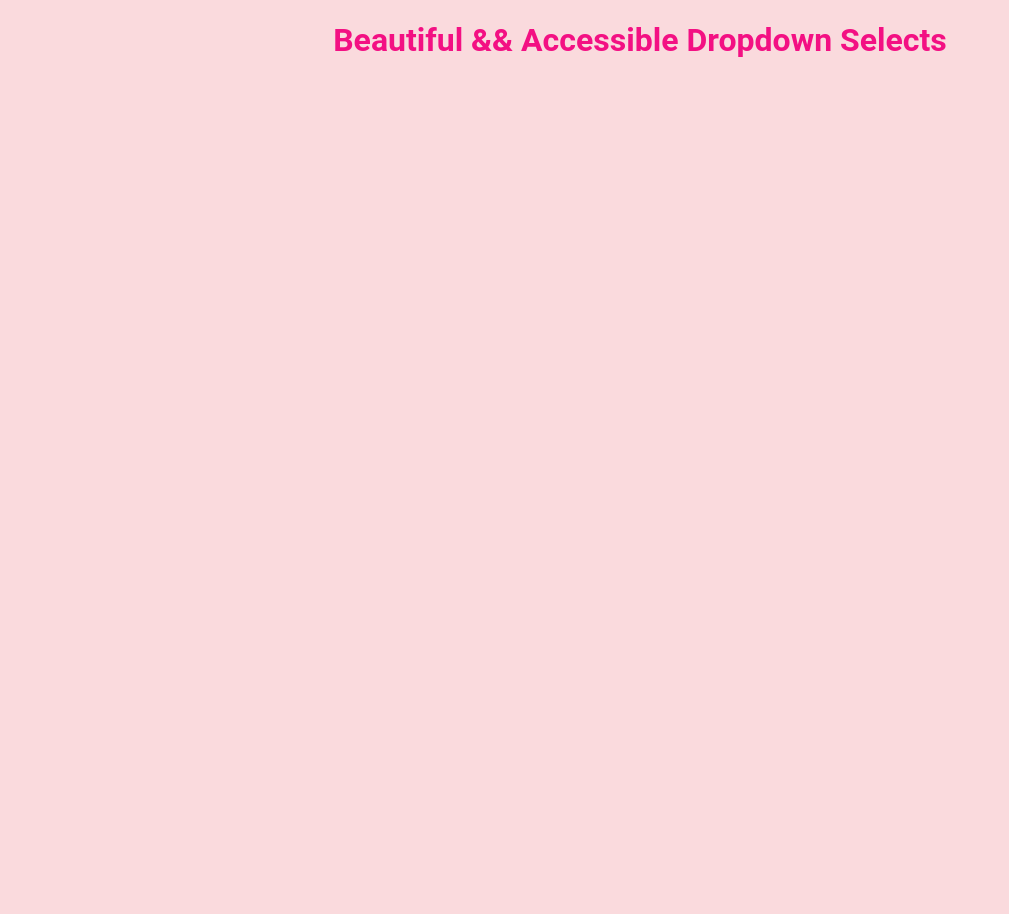
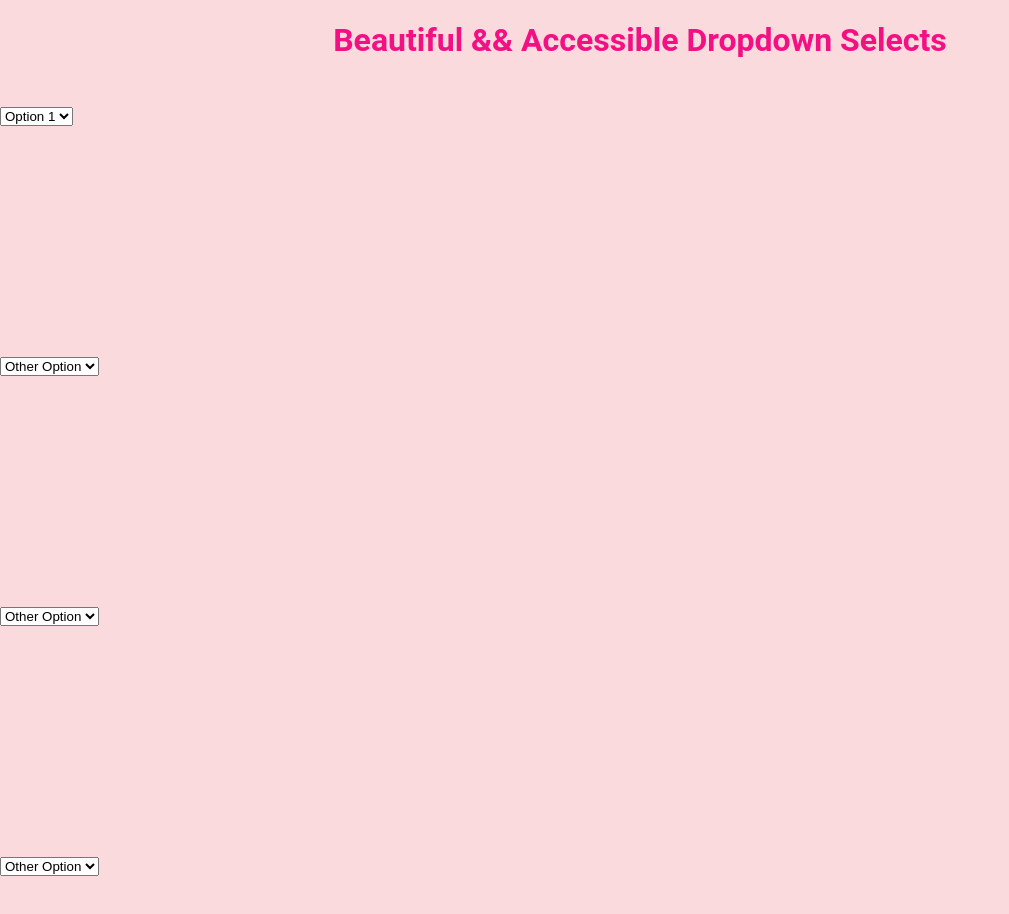
Before and after one commit to seligmar/dropdown-select, a plain HTML site: page index.html in a window 1280 px wide. Shown: the whole page, without its empty margins (0-1009 px from the left). Drawn offline with Linux system fonts and the light colour scheme.

Commit message:
began creating dropdowns

```diff
--- a/index.html
+++ b/index.html
@@ -12,12 +12,16 @@
   <body class="home" >
     <h1 class="hero-text">Beautiful && Accessible Dropdown Selects</h1>
    <div class="dropdown-select-section" id="dropdown-1">
+    <select><option>Option 1</option><<option>Option 1</option><<option>Option 1</option></select>
     </div>
     <div class="dropdown-select-section" id="dropdown-2">
+      <select><option>Other Option</option></select>
     </div>
     <div class="dropdown-select-section" id="dropdown-3">
+      <select><option>Other Option</option></select>
     </div>
     <div class="dropdown-select-section" id="dropdown-4">
+      <select><option>Other Option</option></select>
     </div>
   </body>
 </html>
```
Also changed, not shown: 1 other file.
